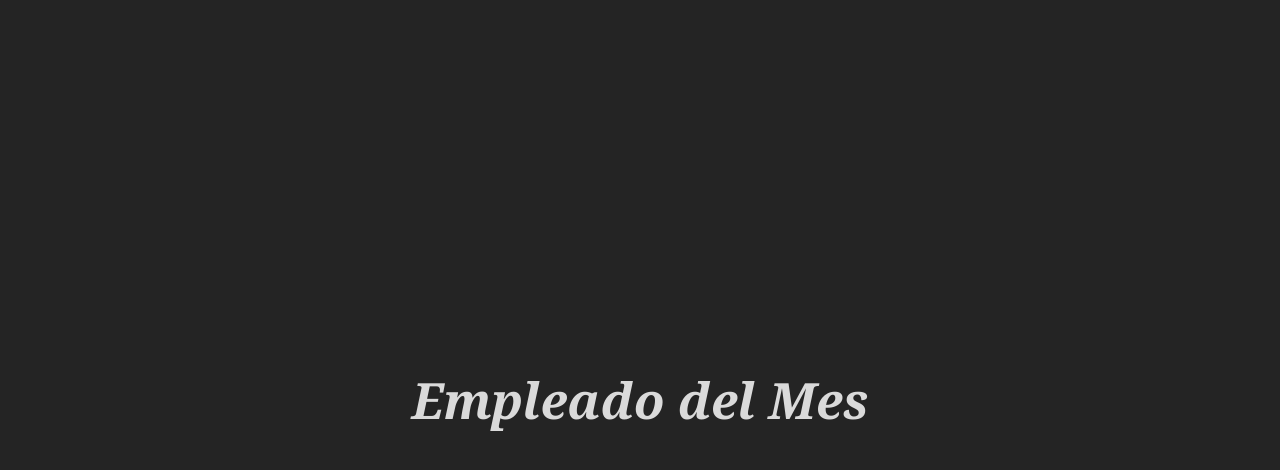
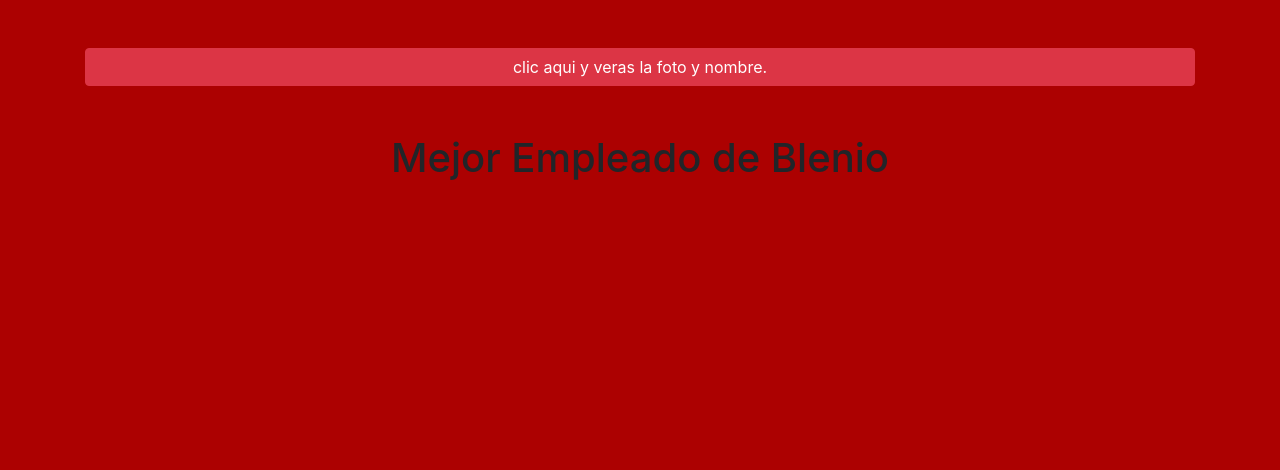
Before and after one commit to victorzam7565/victor_avtividad17, a plain HTML site: page index.html in a window 1280 px wide. Drawn offline with nearby package versions, Linux system fonts and the light colour scheme; no server answers.

Commit message:
actividad17

```diff
--- a/estilos.css
+++ b/estilos.css
@@ -3,7 +3,7 @@
     padding: 0;
 }
 body{
-    background-color: #242424;
+    background-color:#ac0101;
 }
 .contenedor{
     height: 100vh;
@@ -15,7 +15,7 @@ body{
     align-items: center;
     font-family: Cambria, Cochin, Georgia, Times, 'Times New Roman', serif;
     font-style: oblique;
-    font-size: 25px;
+    font-size: 45px;
     text-align: center;
 }
 .nombre{
--- a/funciones.js
+++ b/funciones.js
@@ -1,19 +1,12 @@
-function mostrarPersona(datos){
-    const nombre=datos.results[0].name
-    const foto=datos.results[0].picture.large
-
-    const divPersona = document.querySelector("#persona")
-
-    divPersona.innerHTML =
-    `
-${nombre.first} ${nombre.last}
-
-
-
-    imagen
-    `
+var contenido = document.querySelector('#contenido')
+function traer() {
+    fetch('https://randomuser.me/api/')
+    .then(res => res.json())
+    .then(data => {
+        console.log(data.results['0'])
+        contenido.innerHTML = `
+        <img src="${data.results['0'].picture.large}" width="200px" class="img-fluid rounded-circle">
+        <p>Nombre: ${data.results['0'].name.last}</p>
+        `
+    })
 }
-
-fetch('https://randomuser.me/api/')
-    .then(respuesta => respuesta.json())
-    .then(persona => mostrarPersona(persona));
--- a/index.html
+++ b/index.html
@@ -1,18 +1,27 @@
-<!DOCTYPE html>
+<!doctype html>
 <html lang="en">
+
 <head>
-          <meta charset="UTF-8">
-          <meta name="viewport" content="width=device-width, initial-scale=1.0">
-          <title>Consumir API con Fetch</title>
+    <!-- Required meta tags -->
+    <meta charset="utf-8">
+    <meta name="viewport" content="width=device-width, initial-scale=1, shrink-to-fit=no">
+
+    <!-- Bootstrap CSS -->
+    <link rel="stylesheet" href="https://stackpath.bootstrapcdn.com/bootstrap/4.1.1/css/bootstrap.min.css" integrity="sha384-WskhaSGFgHYWDcbwN70/dfYBj47jz9qbsMId/iRN3ewGhXQFZCSftd1LZCfmhktB"
+        crossorigin="anonymous">
+
+    <title> tarea 17 blenio consumir api con fetch</title>
     <link rel="stylesheet" href="./estilos.css">
 </head>
+
 <body>
-        <script src="./funciones.js"></script>
-          <div class="contenedor">
-               <h1>Empleado del Mes</h1>
-               <div id="persona">
-
+    <div class="container my-5 text-center">
+        <button class="btn btn-danger w-100" onclick="traer()">clic aqui y veras la foto y nombre.</button>
+        <div class="mt-5" id="contenido">
+            <h1>Mejor Empleado de  Blenio</h1>
         </div>
     </div>
+    <script src="./funciones.js"></script>
 </body>
+
 </html>
```
Lines whose indentation alone changed are shown as unchanged.
